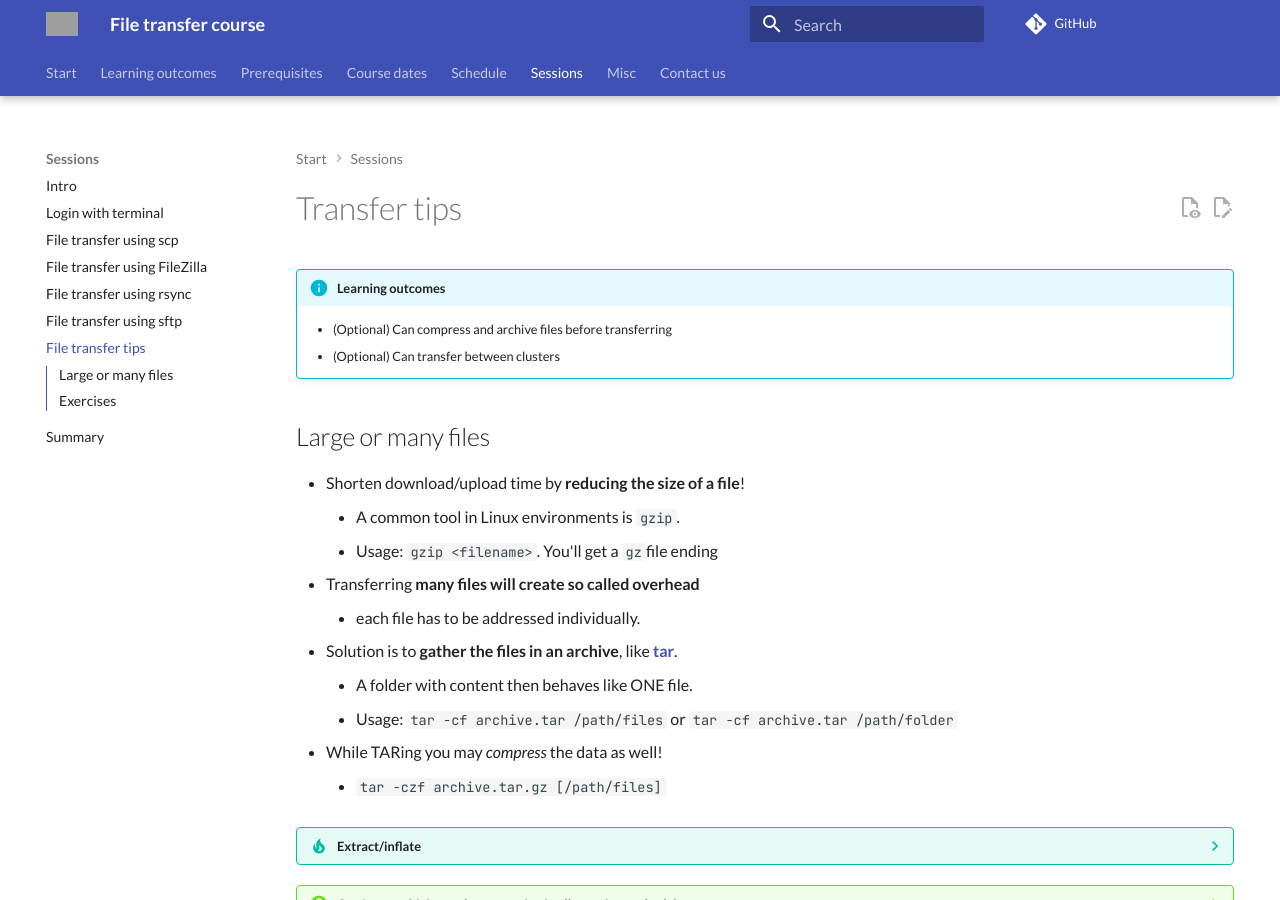
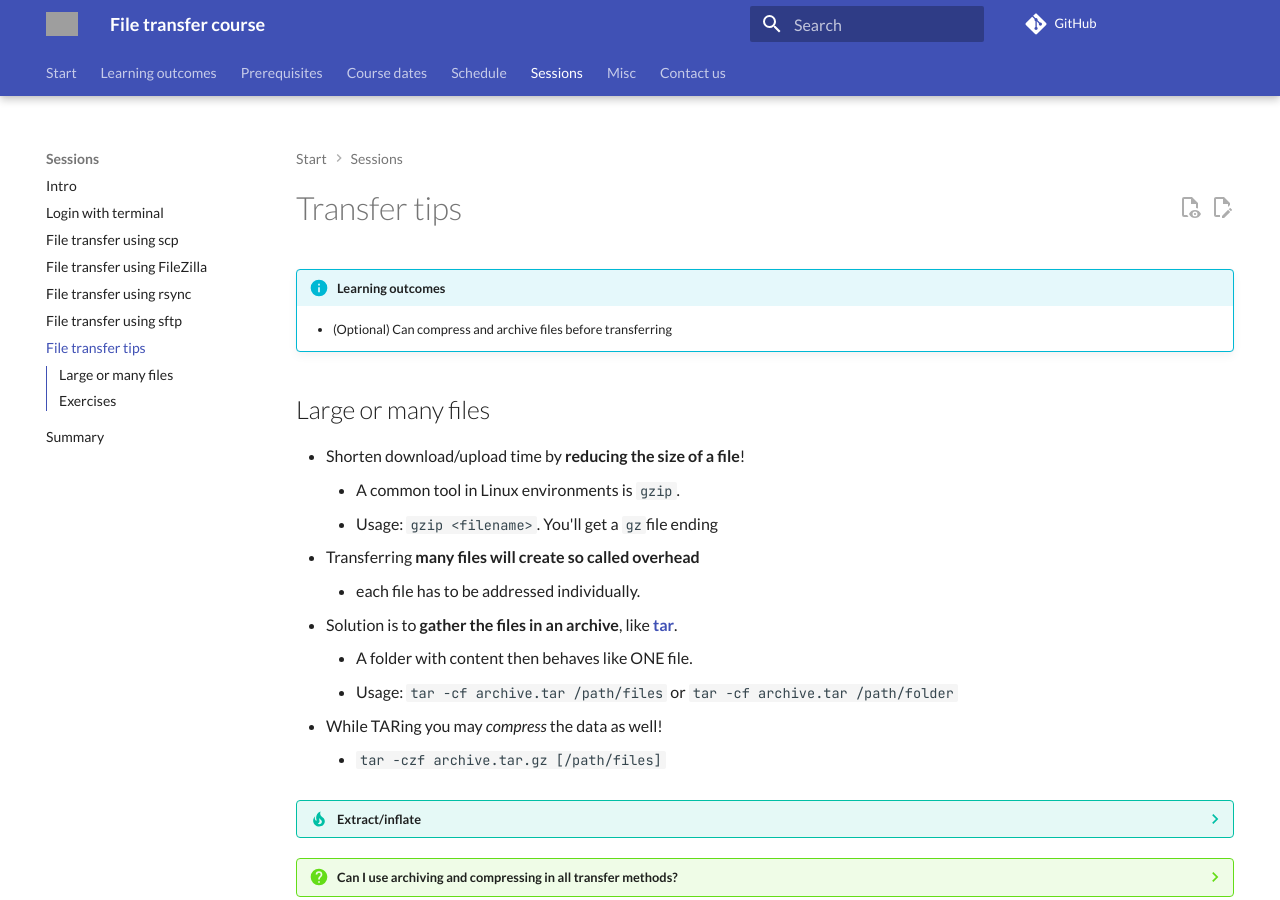
Before and after one commit to UPPMAX/naiss_file_transfer_course, an MkDocs documentation site: the page built from docs/sessions/transfer_tips/README.md, in a window 1280 px wide and 900 px high. Built offline with MkDocs 1.6.1 and Material for MkDocs 9.7.7, drawn with Linux system fonts in a browser that asks for light colours; comment, search, counter and statistics services are not loaded; grey boxes are pictures that could not be loaded.

Commit message:
tips rm cluster2cluster LO

```diff
--- a/docs/sessions/transfer_tips/README.md
+++ b/docs/sessions/transfer_tips/README.md
@@ -15,7 +15,6 @@ tags:
 !!!- info "Learning outcomes"
 
     - (Optional) Can compress and archive files before transferring
-    - (Optional) Can transfer between clusters
 
 ## Large or many files
 
```
